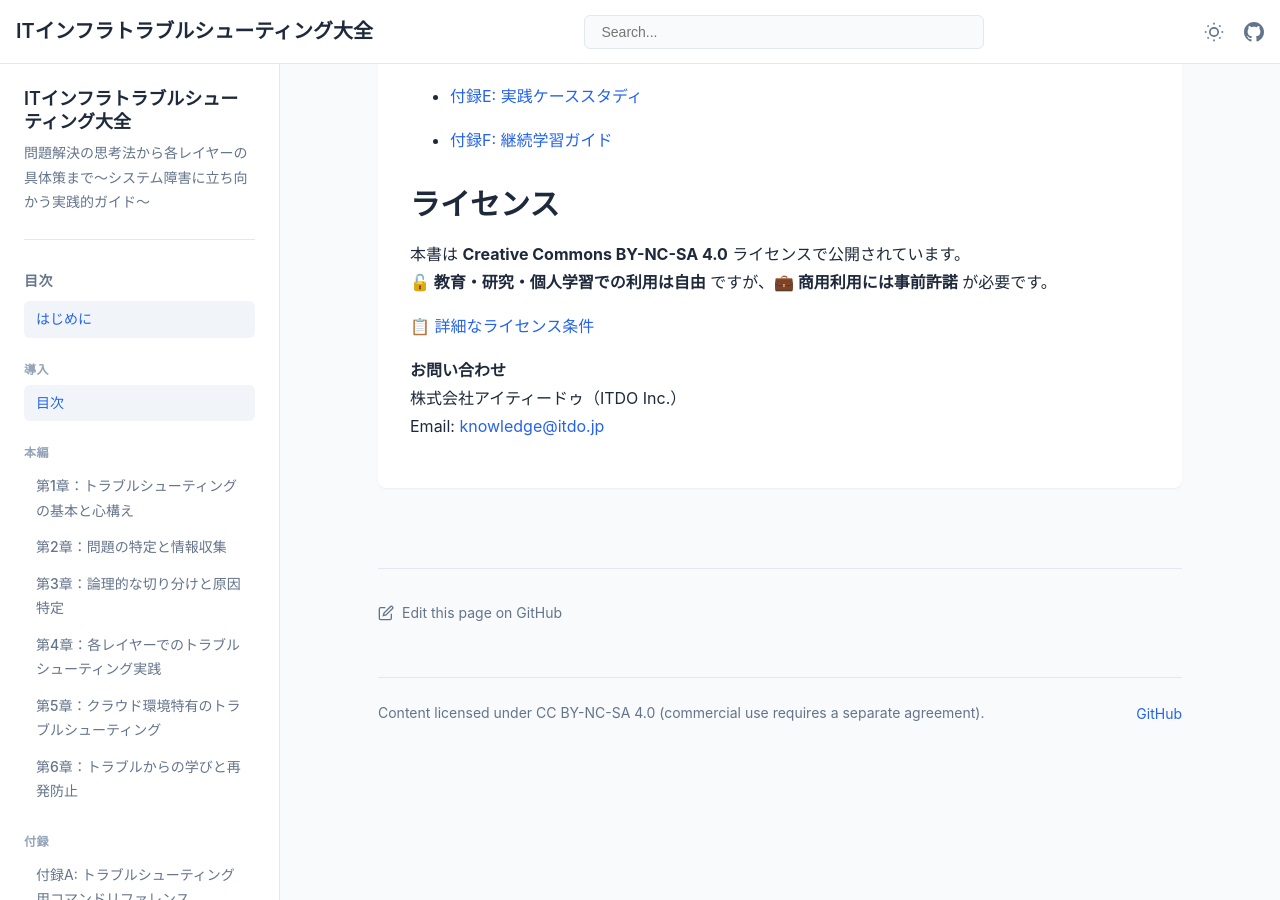
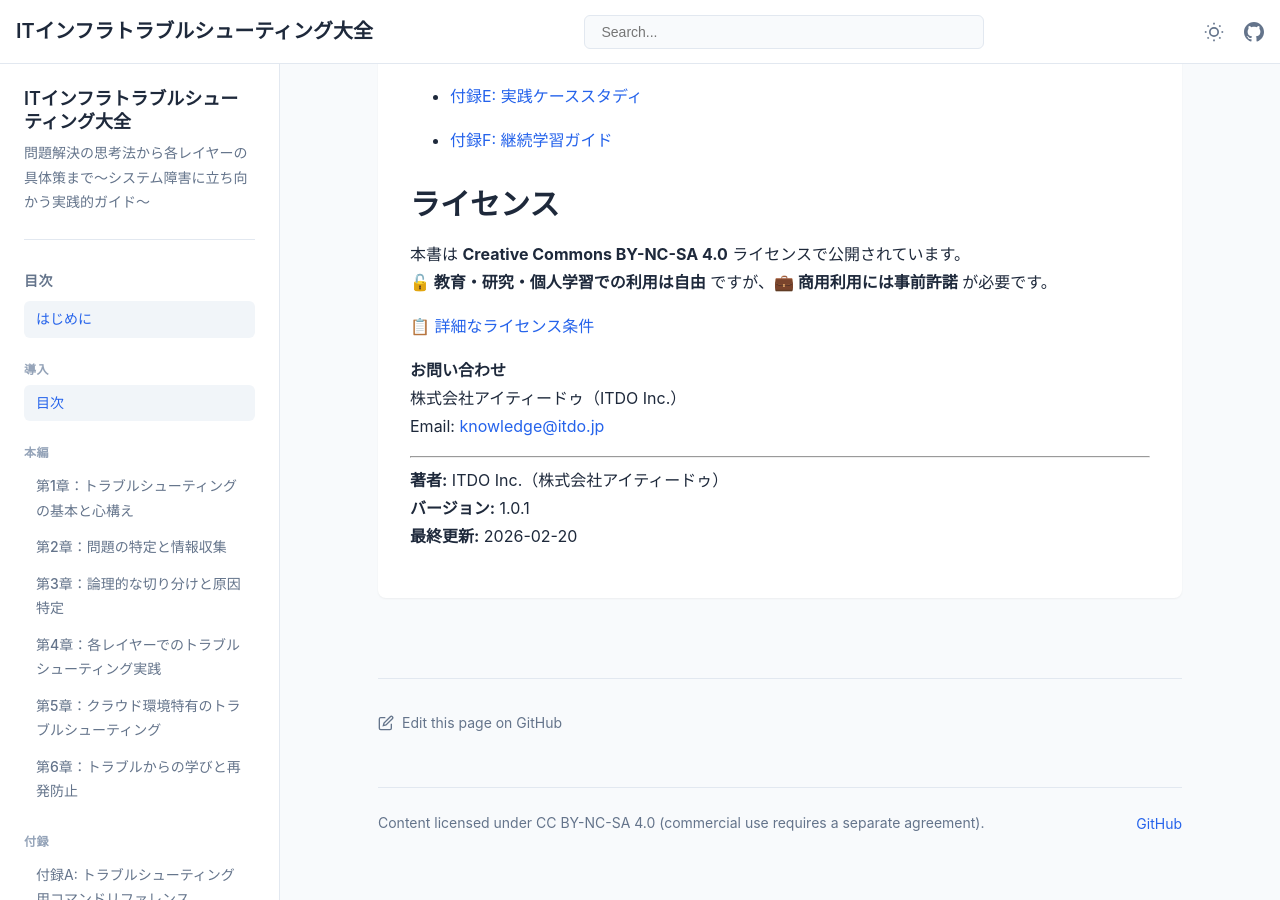
Before and after one commit to itdojp/IT-infra-troubleshooting-book, a Jekyll site: the page built from docs/index.md, in a window 1280 px wide and 900 px high, scrolled down 2830 px. Built offline with Jekyll 4.4.1, drawn with Linux system fonts in a browser that asks for light colours.

```diff
--- a/book-config.json
+++ b/book-config.json
@@ -2,7 +2,7 @@
   "title": "ITインフラトラブルシューティング大全",
   "description": "問題解決の思考法から各レイヤーの具体策まで〜システム障害に立ち向かう実践的ガイド〜",
   "author": "ITDO Inc.（株式会社アイティードゥ）",
-  "version": "1.0.0",
+  "version": "1.0.1",
   "language": "ja",
   "license": "CC-BY-NC-SA-4.0",
   "repository": {
--- a/docs/index.md
+++ b/docs/index.md
@@ -2,7 +2,7 @@
 title: "ITインフラトラブルシューティング大全"
 description: "問題解決の思考法から各レイヤーの具体策まで〜システム障害に立ち向かう実践的ガイド〜"
 author: "ITDO Inc.（株式会社アイティードゥ）"
-version: "1.0.0"
+version: "1.0.1"
 layout: book
 order: 0
 ---
@@ -89,6 +89,12 @@ ITインフラの設計・構築・運用に20年以上携わり、大規模シ
 株式会社アイティードゥ（ITDO Inc.）
 Email: [knowledge@itdo.jp](mailto:knowledge@itdo.jp)
 
+---
+
+**著者:** ITDO Inc.（株式会社アイティードゥ）
+**バージョン:** 1.0.1
+**最終更新:** 2026-02-20
+
 
 
 
```
